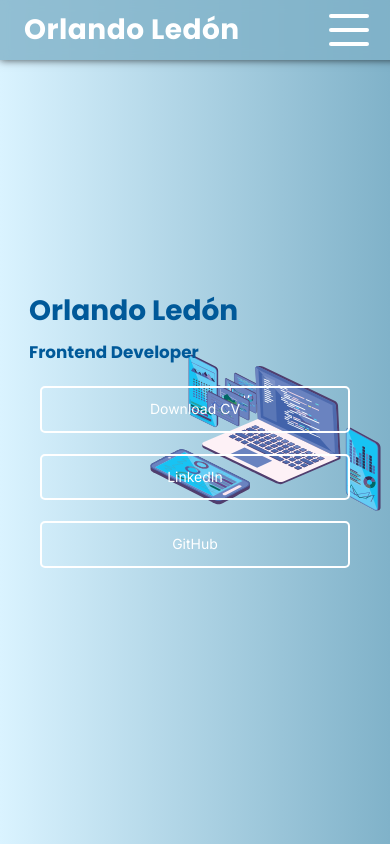
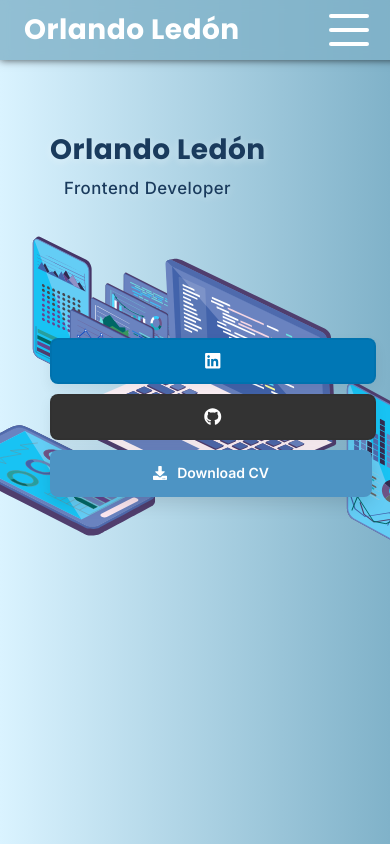
Before and after one commit to landillo/portafolio, a React (Vite) app: page / in a window 390 px wide. Shown: the top 844 px of the page. Built offline with nearby package versions, Linux system fonts and the light colour scheme.

Commit message:
added styhles and details to the home page, styles for the responsive desing and added a new format to the links for LinkeDin and GitHub

```diff
--- a/package.json
+++ b/package.json
@@ -12,6 +12,7 @@
   "dependencies": {
     "react": "^18.2.0",
     "react-dom": "^18.2.0",
+    "react-icons": "^5.5.0",
     "react-router-dom": "6",
     "react-scroll": "^1.9.0"
   },
--- a/src/Pages/HomePage/HomePage.jsx
+++ b/src/Pages/HomePage/HomePage.jsx
@@ -1,5 +1,6 @@
 import './Styles.css';
 import backgroundImage from '../../../assets/heroNew.svg';
+import { FaLinkedin, FaGithub, FaDownload } from 'react-icons/fa';
 
 export const HomePage = () => {
   return (
@@ -9,9 +10,25 @@ export const HomePage = () => {
         <h1>Orlando Ledón</h1>
         <h2>Frontend Developer</h2>
         <div className="buttons">
-          <a href="path_to_your_cv.pdf" download>Download CV</a>
-          <a href="https://www.linkedin.com/in/orlandoledon/" target="_blank" rel="noopener noreferrer">LinkedIn</a>
-          <a href="https://github.com/landillo" target="_blank" rel="noopener noreferrer">GitHub</a>
+           <a
+            href="https://www.linkedin.com/in/orlandoledon/"
+            target="_blank"
+            rel="noopener noreferrer"
+            className="icon-button linkedin"
+          >
+            <FaLinkedin className="icon" />
+          </a>
+          <a
+            href="https://github.com/landillo"
+            target="_blank"
+            rel="noopener noreferrer"
+            className="icon-button github"
+          >
+            <FaGithub className="icon" />
+          </a>
+          <a href="path_to_your_cv.pdf" download className="btn cv" aria-label="Download CV">
+              <FaDownload className="icon" /> Download CV
+          </a>
         </div>
       </div>
     </section>
--- a/src/Pages/HomePage/Styles.css
+++ b/src/Pages/HomePage/Styles.css
@@ -8,18 +8,24 @@
   flex-direction: column;
   justify-content: center;
   align-items: center;
-  /* color: var(--text-main-dark); */
   color: var(--link-hover-light);
   text-align: center;
   position: relative;
   z-index: 1;
+  transition: background-color 0.4s ease, color 0.4s ease;
 }
+
+/* ===== Headings ===== */
 .hero h1 {
   display: flex;
   font-size: 4rem;
   margin-bottom: 0.5rem;
   align-self: flex-start;
   margin-left: 20px;
+  font-family: var(--font-heading);
+  font-weight: 700;
+  letter-spacing: 0.5px;
+  transition: color 0.4s ease;
 }
 
 .hero h2 {
@@ -28,66 +34,197 @@
   margin-bottom: 1.5rem;
   align-self: flex-start;
   margin-left: 100px;
+  font-family: var(--font-body);
+  font-weight: 500;
+  letter-spacing: 0.5px;
+  transition: color 0.4s ease;
 }
 
+/* ===== Color per Theme ===== */
+[data-theme="light"] .hero h1,
+[data-theme="light"] .hero h2 {
+  color: #1a3b5d;
+  text-shadow: 0 2px 8px rgba(255, 255, 255, 0.4);
+  transition: color 0.4s ease, text-shadow 0.4s ease;
+}
+
+[data-theme="dark"] .hero h1,
+[data-theme="dark"] .hero h2 {
+  color: #ffffff;
+  text-shadow: 0 2px 14px rgba(0, 0, 0, 0.45);
+  transition: color 0.4s ease, text-shadow 0.4s ease;
+}
+
+/* ===== Buttons Container ===== */
 .hero .buttons {
   display: flex;
   gap: 1rem;
   margin-left: 60px;
+  margin-top: 1rem;
+  align-items: center;
 }
 
-.hero button,
-.hero a {
-  padding: 10px 20px;
-  border: 2px solid white;
-  border-radius: 5px;
-  background: none;
-  color: white;
-  transition: background 0.3s, color 0.3s;
+/* ===== Download CV Button ===== */
+.hero .btn.cv {
+  display: inline-flex;
+  align-items: center;
+  gap: 10px;
+  padding: 12px 22px;
+  border: none;
+  border-radius: 10px;
+  font-weight: 600;
+  text-decoration: none;
+  font-size: 1rem;
+  cursor: pointer;
+  background: var(--button-main);
+  color: #fff;
+  box-shadow: 0 6px 18px rgba(0, 0, 0, 0.12);
+  transition: background 0.35s ease, color 0.35s ease, transform 0.2s ease, box-shadow 0.25s ease;
 }
 
-.hero button:hover,
-.hero a:hover {
-  background: white;
-  color: #333;
+.hero .btn.cv:hover {
+  background: var(--button-hover);
+  transform: translateY(-2px);
+  box-shadow: 0 10px 24px rgba(0, 0, 0, 0.16);
+  color: #fff;
 }
 
+[data-theme="light"] .hero .btn.cv {
+  background: var(--button-main-light);
+}
+
+[data-theme="light"] .hero .btn.cv:hover {
+  background: var(--button-hover-light);
+}
+
+/* ===== Icon Buttons (LinkedIn, GitHub) ===== */
+.hero .icon-button {
+  display: inline-flex;
+  align-items: center;
+  justify-content: center;
+  width: 48px;
+  height: 48px;
+  border-radius: 50%;
+  border: 2px solid transparent;
+  background: var(--icon-bg-dark);
+  transition: background-color 0.35s ease, transform 0.12s ease, color 0.25s ease, border-color 0.25s ease;
+  color: var(--text-color);
+  text-decoration: none;
+  box-shadow: 0 6px 14px var(--icon-shadow);
+}
+
+.hero .icon-button .icon {
+  font-size: 1.25rem;
+}
+
+/* LinkedIn */
+.hero .icon-button.linkedin {
+  color: #0077b5;
+  background: rgba(0, 0, 0, 0.06);
+  border-color: rgba(0, 0, 0, 0.06);
+}
+.hero .icon-button.linkedin:hover {
+  background: #0077b5;
+  color: #fff;
+  transform: translateY(-3px);
+}
+
+/* GitHub */
+.hero .icon-button.github {
+  color: #24292e;
+  background: rgba(0, 0, 0, 0.06);
+  border-color: rgba(0, 0, 0, 0.06);
+}
+.hero .icon-button.github:hover {
+  background: #333;
+  color: #fff;
+  transform: translateY(-3px);
+}
+
+/* ===== Theme Overrides ===== */
+[data-theme="light"] .hero .icon-button {
+  background: var(--icon-bg-light);
+  border-color: rgba(0, 0, 0, 0.04);
+  color: var(--text-color);
+  box-shadow: 0 6px 14px rgba(0, 0, 0, 0.06);
+}
+
+[data-theme="dark"] .hero .icon-button {
+  background: var(--icon-bg-dark);
+  border-color: rgba(255, 255, 255, 0.03);
+  color: var(--text-color);
+  box-shadow: 0 6px 14px rgba(0, 0, 0, 0.35);
+}
+
+/* ===== Smooth transitions ===== */
+.hero,
+.hero h1, .hero h2,
+.hero .btn.cv,
+.hero .icon-button {
+  transition: color 0.4s ease, background-color 0.4s ease, box-shadow 0.35s ease, transform 0.25s ease;
+}
+
+/* ===== Responsive ===== */
 @media (max-width: 768px) {
   .hero {
-    padding: 1rem;
+    padding: 2rem 1rem;
+    background-size: 95%;
+    background-position: center 60%;
+    justify-content: flex-start;
+    align-items: flex-start;
   }
-  /* .hero::before {
-    content: '';
-    position: absolute;
-    top: 0;
-    left: 0;
-    right: 0;
-    bottom: 0;
-    background: rgba(0, 0, 0, 0.6);
-    z-index: -1;
-  }  */
 
   .hero h1 {
     font-size: 2.5rem;
-    margin-left: 0;
+    margin-left: 1.5rem;
+    margin-top: 12vh;
+    text-align: left;
   }
 
   .hero h2 {
     font-size: 1.5rem;
-    margin-left: 0;
+    margin-left: 2.5rem;
+    text-align: left;
   }
 
   .hero .buttons {
     flex-direction: column;
-    align-items: center;
-    margin-left: 0;
-    gap: 0.5rem;
+    align-items: flex-start;
+    gap: 0.75rem;
+    width: 100%;
+    margin-left: 1.5rem;
+    margin-top: 10rem;
   }
 
-  .hero button,
-  .hero a {
+  .hero .btn.cv,
+  .hero .icon-button {
     width: 80%;
-    margin-bottom: 1rem;
+    justify-content: center;
+    border-radius: 8px;
+    height: auto;
+    padding: 12px 20px;
+    font-size: 1rem;
+    font-weight: 600;
+    transition: background 0.3s ease, color 0.3s ease;
+  }
+
+  /* Colores de los botones en mobile */
+  .hero .icon-button.linkedin {
+    background: #0077b5;
+    color: #fff;
+  }
+
+  .hero .icon-button.github {
+    background: #333;
+    color: #fff;
+  }
+
+  .hero .btn.cv {
+    background: var(--button-main-light);
+  }
+
+  .hero .btn.cv:hover {
+    background: var(--button-hover-light);
   }
 }
 
@@ -100,8 +237,13 @@
     font-size: 1.2rem;
   }
 
-  .hero button,
-  .hero a {
-    width: 80%;
+  .hero .btn.cv,
+  .hero .icon-button {
+    width: 85%;
+  }
+
+  .hero {
+    background-position: center 40%;
+    background-size: 130%;
   }
 }
--- a/src/Styles.css
+++ b/src/Styles.css
@@ -31,6 +31,12 @@
     /* Font families */
   --font-heading: 'Poppins', sans-serif;
   --font-body: 'Inter', sans-serif;
+
+    /* Icon button background helpers */
+  --icon-bg-light: rgba(77, 148, 196, 0.12);   /* suave azul claro para modo light */
+  --icon-bg-dark: rgba(29, 185, 160, 0.12);    /* suave verde azulado para modo dark */
+  --icon-shadow: rgba(0,0,0,0.12);
+
 
 }
 
```
Also changed, not shown: 2 other files (tests, documents, lock files or other folders).
